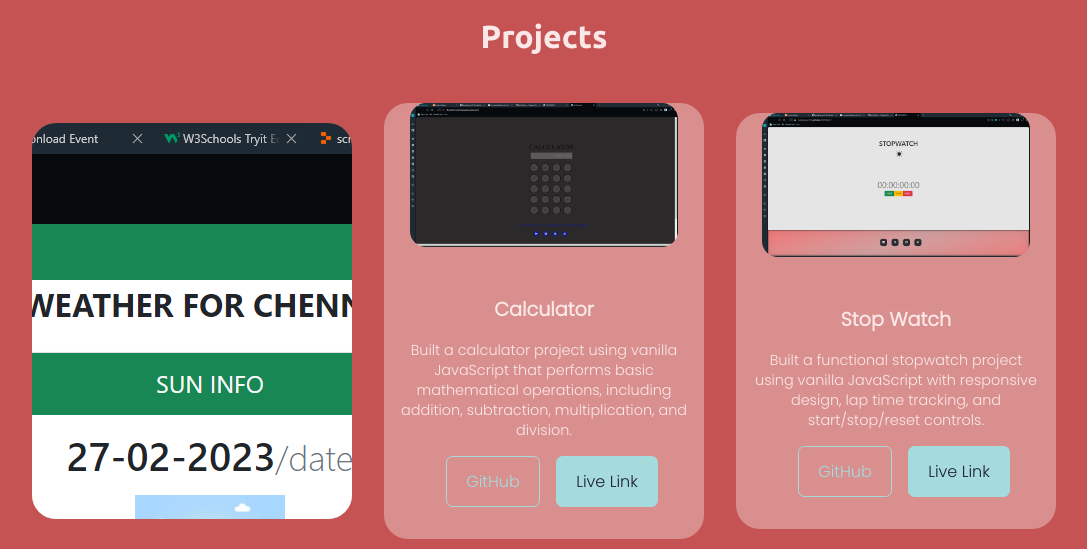
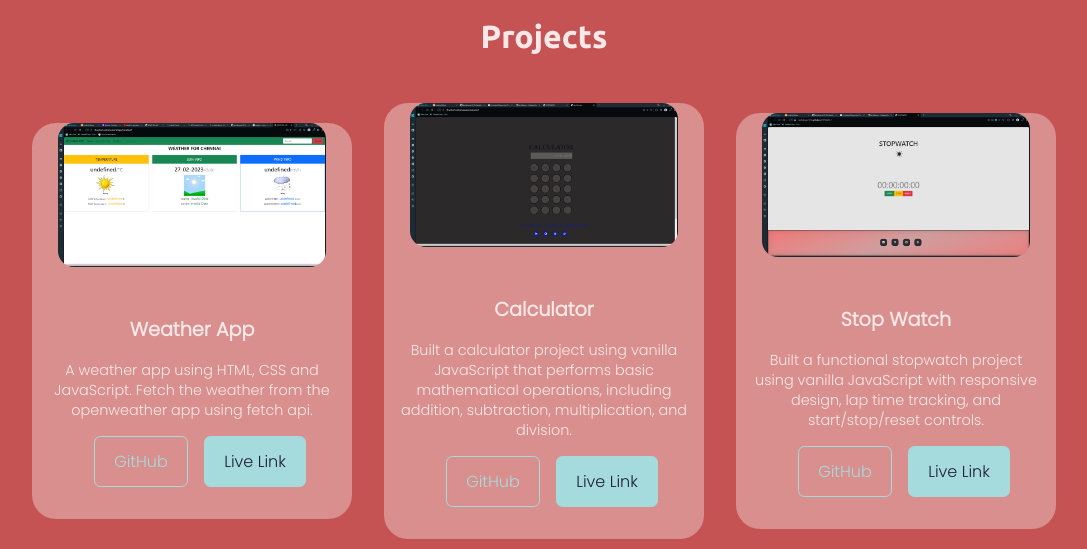
Before and after one commit to karthikeyan1011k/Protfolio, a plain HTML site: page index.html in a window 1280 px wide. Shown: the part 1380-1929 px from the top of the page, without its empty margins (96-1183 px from the left). Drawn offline with Linux system fonts and the light colour scheme.

Commit message:
Update index.html

```diff
--- a/index.html
+++ b/index.html
@@ -127,7 +127,7 @@
         <div class="projects-container flex s-center">
             <div class="projects-item flex f-col s-center items-center">
                 <div class="image-container p-one">
-                    <img src="./Images/weather.png" alt="" style ="heigth: 90%;">
+                    <img src="./Images/weather.png" alt="" style="height: 90%;">
                 </div>
                 <h1 class="t-white poppins">Weather App</h1>
                 <p class="t-white poppins"> A weather app using HTML, CSS and JavaScript. Fetch the weather from the
```
